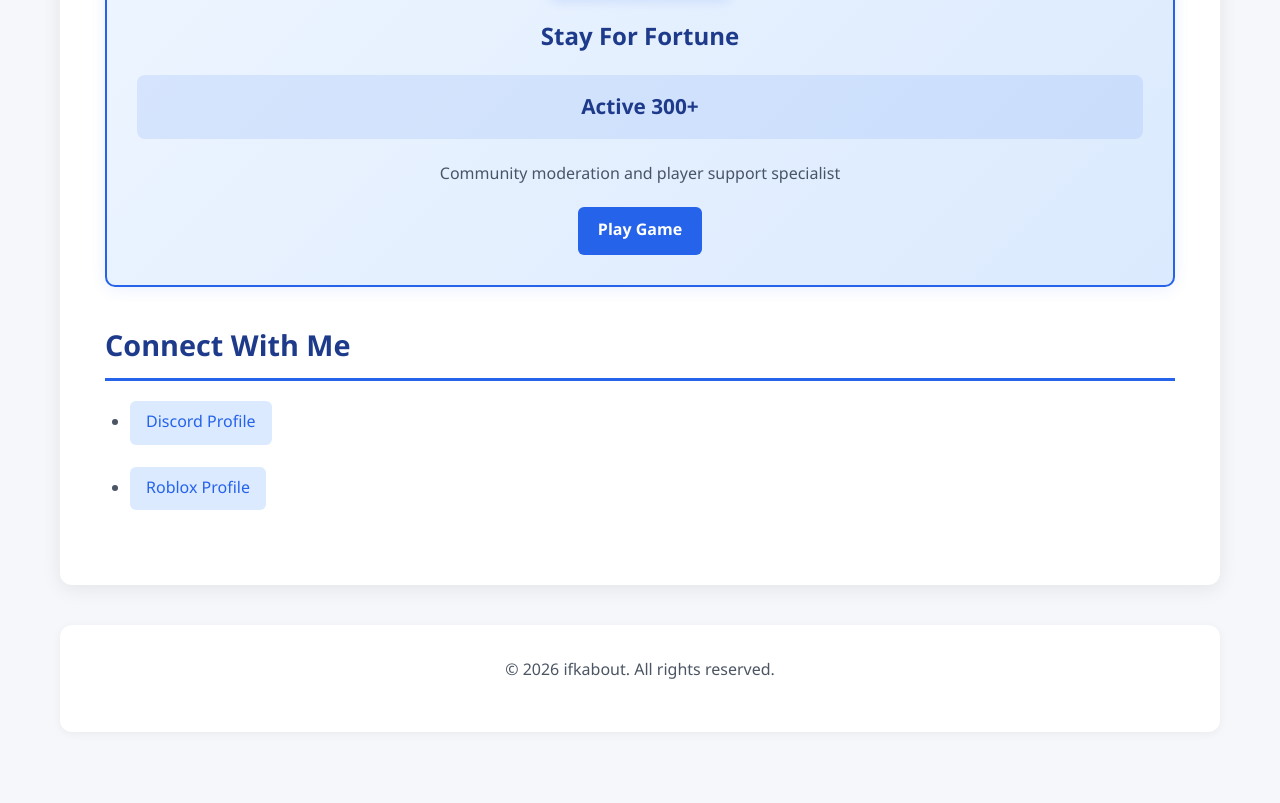
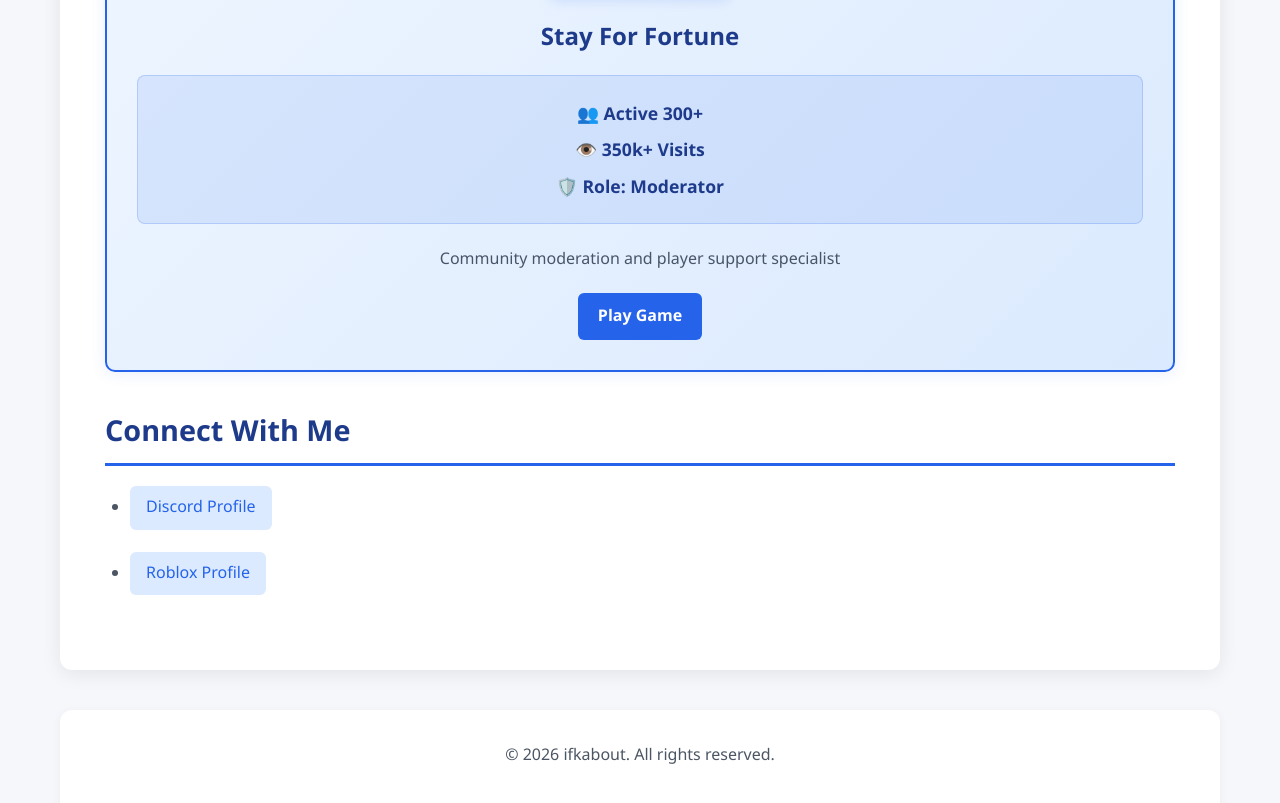
Before and after one commit to ifkabout/ifkabout.github.io, a plain HTML site: page index.html in a window 1280 px wide. Shown: the part 1575-2378 px from the top of the page. Before the commit the page ends 2327 px from the top, so only its background shows below. Drawn offline with Linux system fonts and the light colour scheme.

Commit message:
Add all game stats: 350k+ Visits and Role: Moderator to Stay For Fortune card

```diff
--- a/index.html
+++ b/index.html
@@ -202,9 +202,14 @@
             padding: 15px;
             border-radius: 8px;
             margin: 20px 0;
-            font-size: 1.3em;
+            border: 1px solid rgba(37, 99, 235, 0.2);
+        }
+
+        .stat-line {
+            font-size: 1.1em;
             font-weight: 600;
             color: #1e3a8a;
+            margin: 8px 0;
         }
 
         .game-card p {
@@ -309,7 +314,11 @@
                 <div class="game-card">
                     <img src="InShot_20260609_201137247.jpg" alt="Stay For Fortune Logo" class="game-logo">
                     <h3>Stay For Fortune</h3>
-                    <div class="game-stats">Active 300+</div>
+                    <div class="game-stats">
+                        <div class="stat-line">👥 Active 300+</div>
+                        <div class="stat-line">👁️ 350k+ Visits</div>
+                        <div class="stat-line">🛡️ Role: Moderator</div>
+                    </div>
                     <p>Community moderation and player support specialist</p>
                     <a href="https://www.roblox.com/games/6999000" target="_blank">Play Game</a>
                 </div>
```
